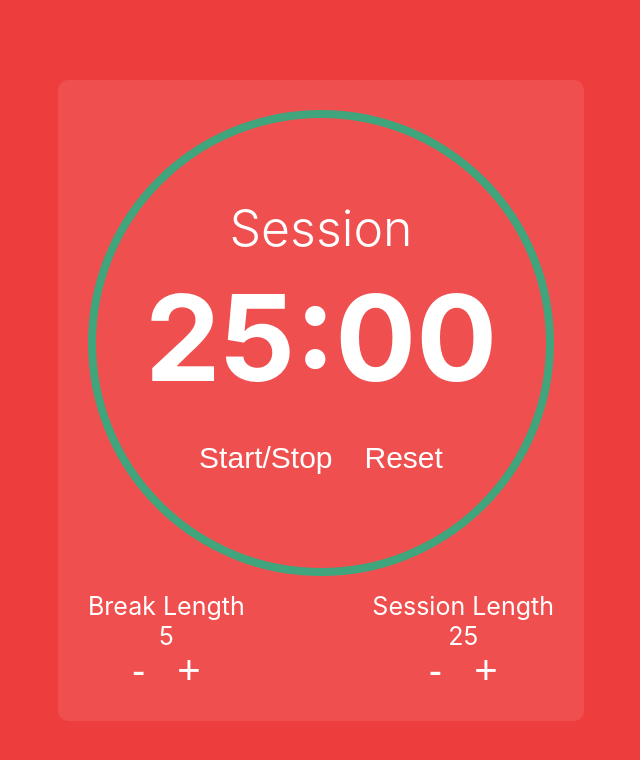
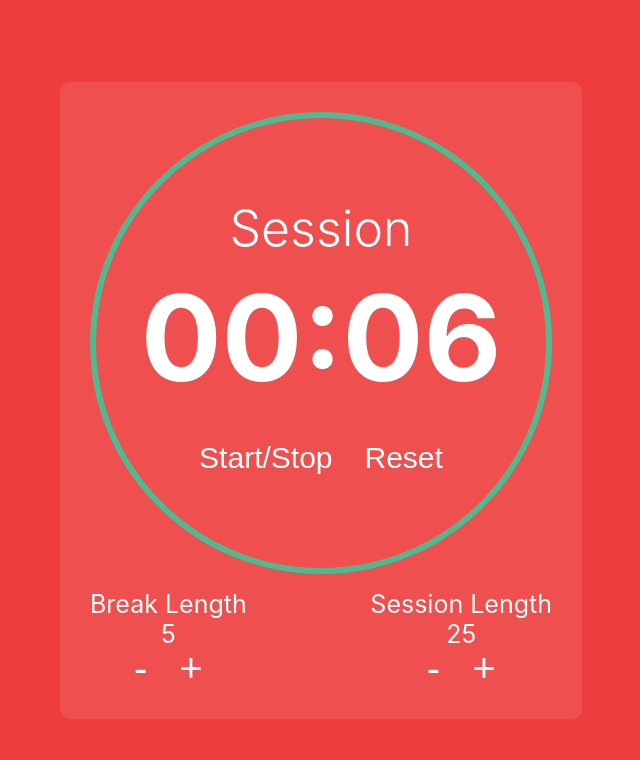
Before and after one commit to Gus-Vilela/pomodoro_timer, a React (Create React App) app: page / in a window 1280 px wide. Shown: the top 760 px of the page, without its empty margins (319-959 px from the left). Built offline with nearby package versions, Linux system fonts and the light colour scheme.

Commit message:
add dynamic colors, useEffect fix

```diff
--- a/src/App.css
+++ b/src/App.css
@@ -6,18 +6,19 @@
   justify-content: center;
   height: 100vh;
   font-family: 'ArialRounded', -apple-system, BlinkMacSystemFont, 'Segoe UI', Roboto, Helvetica, Arial, sans-serif, 'Apple Color Emoji', 'Segoe UI Emoji', 'Segoe UI Symbol';
+  transition: all 0.4s ease-in-out;
 }
 .pomodoro--wrapper{
   display: flex;
   flex-direction: column;
   align-items: center;
   justify-content: center;
-  background-color: #F04F4F;
+  background-color: #F04F4F; /* #4C9196*/
   border-radius: 10px;
   padding: 30px;
 }
 .pomodoro--timer{
-  border: 0.5rem solid #40A47C;
+  border: 0.4rem solid;  /*#40A47C; #A7DDC8*/
   border-radius: 100%;
   width: 350px;
   height: 350px;
--- a/src/App.js
+++ b/src/App.js
@@ -7,7 +7,7 @@ function App() {
 	const [myInterval, setMyInterval] = useState(null);
 	const [breakLength, setBreakLength] = useState(5);
 	const [sessionLength, setSessionLength] = useState(25);
-	const [timer, setTimer] = useState(25*60)
+	const [timer, setTimer] = useState(0.1*60)
 	const [timerType, setTimerType] = useState('Session');
 
 	const handleStartStopClick = () => {
@@ -90,7 +90,7 @@ function App() {
 				setTimeout(() => {setTimerType('Break');
 				setTimer(breakLength * 60)}, 2000);
 			}
-			else {
+			else if( timerType === 'Break'){
 				setTimeout(() => {setTimerType('Session');
 				setTimer(sessionLength * 60)}, 2000);
 			}
@@ -101,11 +101,23 @@ function App() {
 
 
 	return (
-		<div className="App">
-			<div className='pomodoro--wrapper'>
+		<div className="App" style={
+			{
+				backgroundColor: timerType === 'Session' ? '#EE3D3D' : '#2F6F74',
+			}
+		}>
+			<div className='pomodoro--wrapper' style={
+				{
+					backgroundColor: timerType === 'Session' ? '#F04F4F' : '#448388',
+				}
+			}>
 				<audio id="beep" src="https://raw.githubusercontent.com/freeCodeCamp/cdn/master/build/testable-projects-fcc/audio/BeepSound.wav">
 				</audio>
-				<div className='pomodoro--timer'>
+				<div className='pomodoro--timer' style={
+					{
+						borderColor: timerType === 'Session' ? '#4FBA8F' : '#A7DDC8',
+					}
+				}>
 					<div id="timer-label">{timerType}</div>
 					<div id="time-left">{
 						`${Math.floor(timer / 60) < 10 ?'0':''}${Math.floor(timer / 60)}:${(timer%60) < 10 ?'0':''}${(timer%60)}`
```
